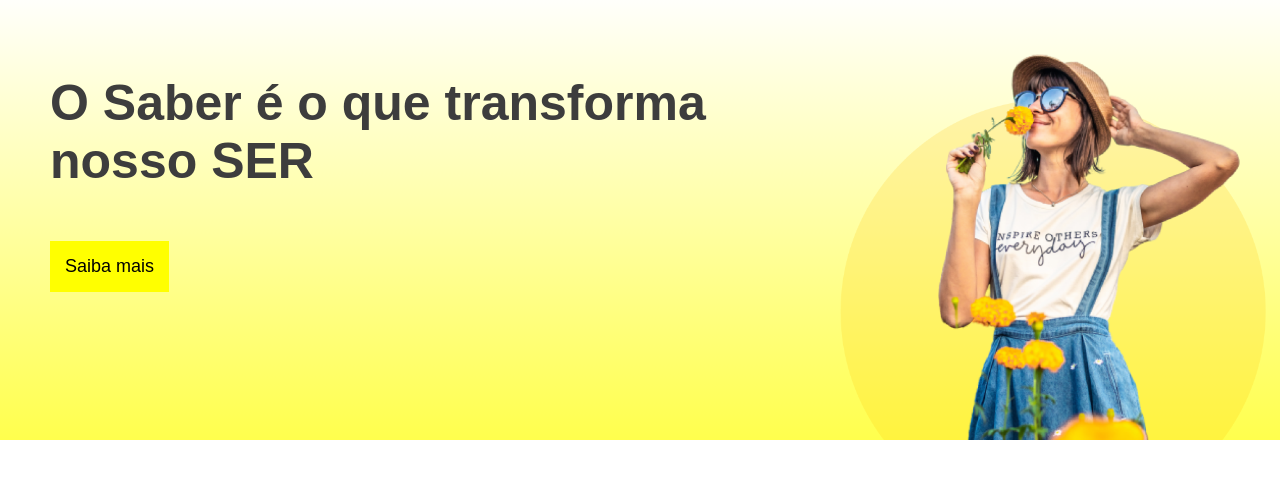
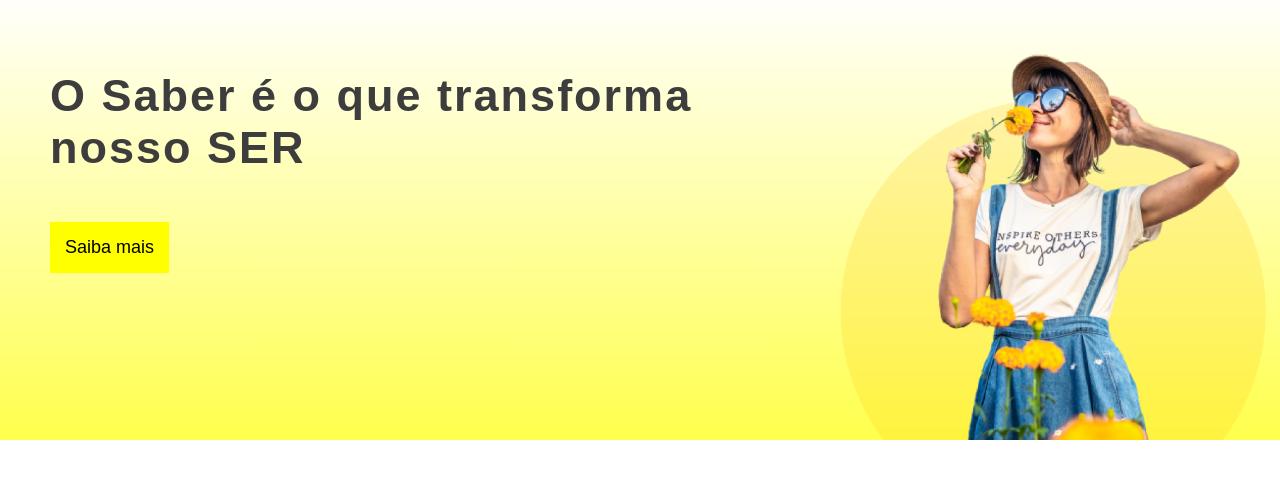
Before and after one commit to DaniloAnndrade/Moda-Ora, a plain HTML site: page index.html in a window 1280 px wide. Shown: the part 122-600 px from the top of the page. Drawn offline with Linux system fonts and the light colour scheme.

Commit message:
hero-top-1

```diff
--- a/Color.css
+++ b/Color.css
@@ -40,15 +40,20 @@ li:hover{
 
 }
 
-.inf-hero-top h1{color: rgb(61, 61, 61) ;
+.inf-hero-top h1{
+    letter-spacing: 2px;
+    color: rgb(61, 61, 61);
     font-family: Arial, Helvetica, sans-serif;
-    font-size: 50px;
+    font-size: 45px;
 }
 
 .inf-hero-top p{
+    cursor:pointer;
     font-size: large;
     display: inline-block;
     padding: 15px;
     background-color: yellow;
     font-family: Arial, Helvetica, sans-serif;
 }
+
+/*asade-top*/
```
